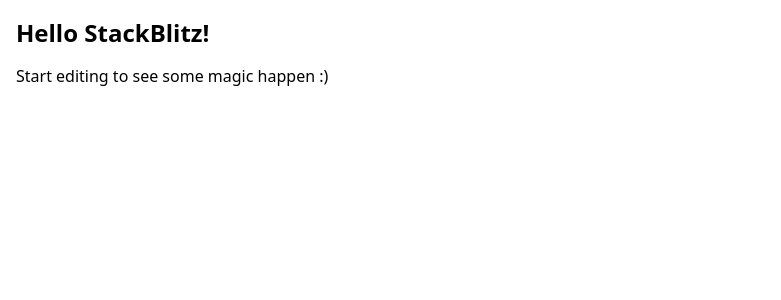
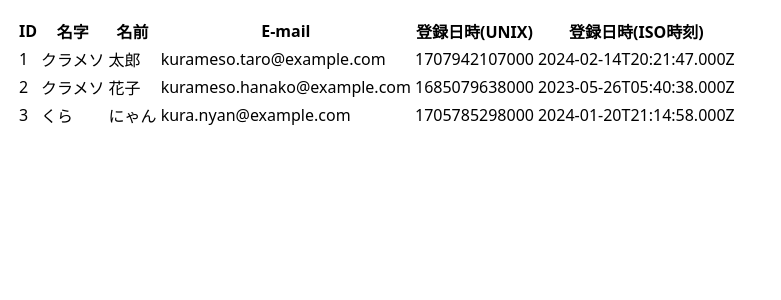
Before and after one commit to rednes/stackblitz-sandbox, a React (Create React App) app: page / in a window 1280 px wide. Shown: the top 300 px of the page, without its empty margins (0-781 px from the left). Built offline with nearby package versions, Linux system fonts and the light colour scheme.

Commit message:
simple table

```diff
--- a/src/App.tsx
+++ b/src/App.tsx
@@ -1,12 +1,71 @@
 import './style.css';
 
-import { FC } from 'react';
+import {
+  flexRender,
+  getCoreRowModel,
+  useReactTable,
+} from '@tanstack/react-table';
+import { FC, useEffect, useState } from 'react';
 
-export const App: FC<{ name: string }> = ({ name }) => {
+import { columns, User } from './column';
+import { getData } from './data';
+
+export const App: FC = () => {
+  const [data, setData] = useState<User[]>([]);
+
+  useEffect(() => {
+    const fetchData = async () => {
+      setData(await getData());
+    };
+    fetchData();
+  }, []);
+
+  const table = useReactTable<User>({
+    columns,
+    data,
+    getCoreRowModel: getCoreRowModel(),
+  });
+
   return (
     <div>
-      <h1>Hello {name}!</h1>
-      <p>Start editing to see some magic happen :)</p>
+      <main>
+        <table>
+          <thead>
+            {table.getHeaderGroups().map((headerGroup) => (
+              <tr key={headerGroup.id}>
+                {headerGroup.headers.map((header) => (
+                  <th key={header.id} colSpan={header.colSpan}>
+                    {header.isPlaceholder
+                      ? null
+                      : flexRender(
+                          header.column.columnDef.header,
+                          header.getContext()
+                        )}
+                  </th>
+                ))}
+              </tr>
+            ))}
+          </thead>
+          <tbody>
+            {table.getRowModel().rows.map((row) => {
+              return (
+                <tr key={row.id}>
+                  {row.getVisibleCells().map((cell) => {
+                    return (
+                      <td key={cell.id}>
+                        {flexRender(
+                          cell.column.columnDef.cell,
+                          cell.getContext()
+                        )}
+                      </td>
+                    );
+                  })}
+                </tr>
+              );
+            })}
+          </tbody>
+        </table>
+      </main>
     </div>
   );
 };
--- /dev/null
+++ b/src/column.tsx
@@ -0,0 +1,37 @@
+import { ColumnDef } from '@tanstack/react-table';
+
+export type User = {
+  id: number;
+  firstName: string;
+  lastName: string;
+  email: string;
+  createdAt: number; // UNIX timestamp（ミリ秒）
+  createdAtStr: string; // ISO時刻文字列
+};
+
+export const columns: ColumnDef<User>[] = [
+  {
+    accessorKey: 'id',
+    header: 'ID',
+  },
+  {
+    accessorKey: 'lastName',
+    header: '名字',
+  },
+  {
+    accessorKey: 'firstName',
+    header: '名前',
+  },
+  {
+    accessorKey: 'email',
+    header: 'E-mail',
+  },
+  {
+    accessorKey: 'createdAt',
+    header: '登録日時(UNIX)',
+  },
+  {
+    accessorKey: 'createdAtStr',
+    header: '登録日時(ISO時刻)',
+  },
+];
--- /dev/null
+++ b/src/data.ts
@@ -0,0 +1,30 @@
+import { User } from './column';
+
+const data: User[] = [
+  {
+    id: 1,
+    lastName: 'クラメソ',
+    firstName: '太郎',
+    email: 'kurameso.taro@example.com',
+    createdAt: 1707942107000,
+    createdAtStr: '2024-02-14T20:21:47.000Z',
+  },
+  {
+    id: 2,
+    lastName: 'クラメソ',
+    firstName: '花子',
+    email: 'kurameso.hanako@example.com',
+    createdAt: 1685079638000,
+    createdAtStr: '2023-05-26T05:40:38.000Z',
+  },
+  {
+    id: 3,
+    lastName: 'くら',
+    firstName: 'にゃん',
+    email: 'kura.nyan@example.com',
+    createdAt: 1705785298000,
+    createdAtStr: '2024-01-20T21:14:58.000Z',
+  },
+];
+
+export const getData: () => Promise<User[]> = async () => data;
--- a/src/index.tsx
+++ b/src/index.tsx
@@ -7,6 +7,6 @@ const root = createRoot(document.getElementById('app'));
 
 root.render(
   <StrictMode>
-    <App name="StackBlitz" />
+    <App />
   </StrictMode>
 );
--- a/src/style.css
+++ b/src/style.css
@@ -1,7 +1,3 @@
-* {
-  box-sizing: border-box;
-}
-
 body {
   margin: 0;
   padding: 1rem;
```
Also changed, not shown: package.json (+13 -0 lines), 1 other file (tests, documents, lock files or other folders).
